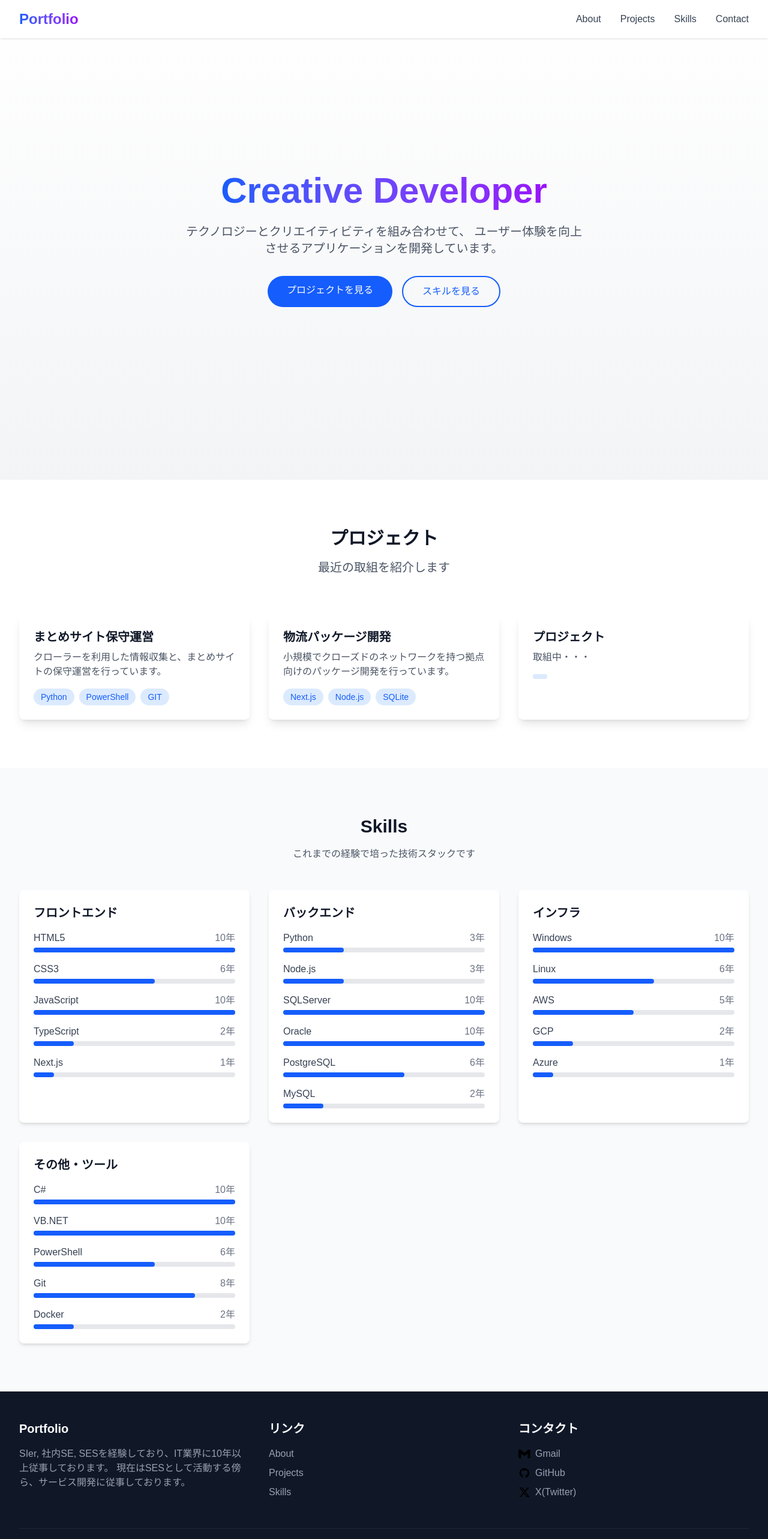
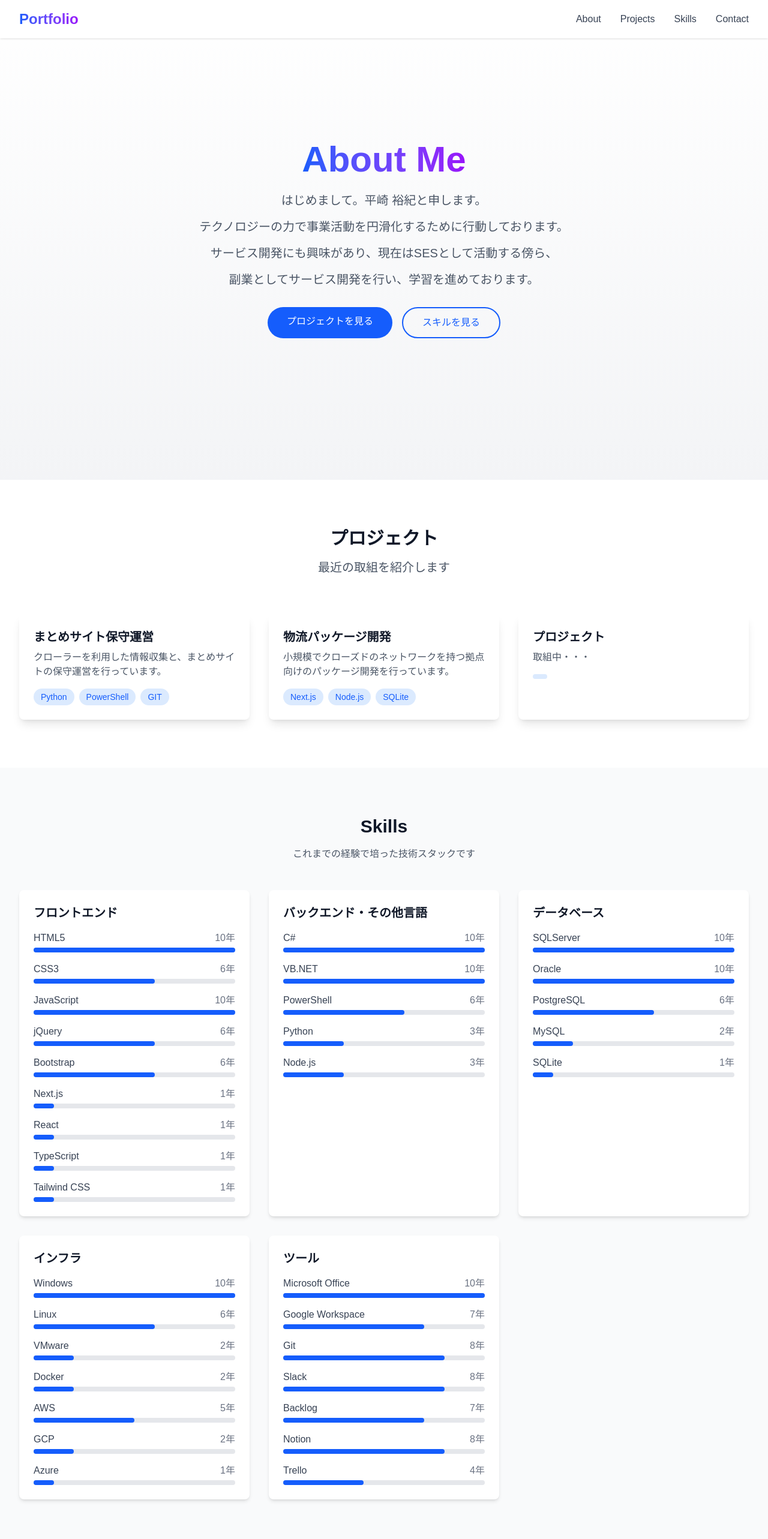
Before and after one commit to zakinori/next-js-practice, a Next.js app: page / in a window 1280 px wide. Shown: the top 2566 px of the page at 60% size. Built offline with nearby package versions, Linux system fonts and the light colour scheme.

Commit message:
feat: update-skills

```diff
--- a/app/components/Footer.tsx
+++ b/app/components/Footer.tsx
@@ -19,15 +19,15 @@ export const Footer = () => {
             viewport={{ once: true }}
             className="space-y-4"
           >
-            <h3 className="text-xl font-bold">Portfolio</h3>
+            <h3 className="text-xl font-bold">Career Overview</h3>
             <p className="text-gray-400">
-              SIer, 社内SE, SESを経験しており、IT業界に10年以上従事しております。
-              現在はSESとして活動する傍ら、サービス開発に従事しております。
+              SIer, 社内SE, SESを経験しており、IT業界に10年以上従事。
+              現在はSESとして活動する傍ら、サービス開発に着手中。
             </p>
           </motion.div>
 
           {/* リンクセクション */}
-          <motion.div
+          {/* <motion.div
             initial={{ opacity: 0, y: 20 }}
             whileInView={{ opacity: 1, y: 0 }}
             transition={{ duration: 0.5, delay: 0.1 }}
@@ -52,7 +52,7 @@ export const Footer = () => {
                 </Link>
               </li>
             </ul>
-          </motion.div>
+          </motion.div> */}
 
           {/* コンタクトセクション */}
           <motion.div
--- a/app/components/Hero.tsx
+++ b/app/components/Hero.tsx
@@ -19,18 +19,20 @@ export const Hero = () => {
             className="text-4xl sm:text-6xl font-bold text-gray-900 mb-6"
           >
             <span className="bg-gradient-to-r from-blue-600 to-purple-600 bg-clip-text text-transparent">
-              Creative Developer
+            About Me
             </span>
           </motion.h1>
-          <motion.p
+          <motion.div
             initial={{ opacity: 0, y: 20 }}
             animate={{ opacity: 1, y: 0 }}
             transition={{ duration: 0.8, delay: 0.4 }}
             className="text-xl text-gray-600 mb-8 max-w-2xl mx-auto"
           >
-            テクノロジーとクリエイティビティを組み合わせて、
-            ユーザー体験を向上させるアプリケーションを開発しています。
-          </motion.p>
+            <p className="mb-4">はじめまして。平崎 裕紀と申します。</p>
+            <p className="mb-4">テクノロジーの力で事業活動を円滑化するために行動しております。</p>
+            <p className="mb-4">サービス開発にも興味があり、現在はSESとして活動する傍ら、</p>
+            <p className="mb-4">副業としてサービス開発を行い、学習を進めております。</p>
+          </motion.div>
           <motion.div
             initial={{ opacity: 0, y: 20 }}
             animate={{ opacity: 1, y: 0 }}
--- a/app/data/skills.ts
+++ b/app/data/skills.ts
@@ -16,19 +16,32 @@ export const skillsData = {
         { name: "HTML5", years: 10 },
         { name: "CSS3", years: 6 },
         { name: "JavaScript", years: 10 },
-        { name: "TypeScript", years: 2 },
-        { name: "Next.js", years: 1 }
+        { name: "jQuery", years: 6 },
+        { name: "Bootstrap", years: 6 },
+        { name: "Next.js", years: 1 },
+        { name: "React", years: 1 },
+        { name: "TypeScript", years: 1 },
+        { name: "Tailwind CSS", years: 1 },
       ]
     },
     {
-      title: "バックエンド",
+      title: "バックエンド・その他言語",
       skills: [
+        { name: "C#", years: 10 },
+        { name: "VB.NET", years: 10 },
+        { name: "PowerShell", years: 6 },
         { name: "Python", years: 3 },
         { name: "Node.js", years: 3 },
+      ]
+    },
+    {
+      title: "データベース",
+      skills: [
         { name: "SQLServer", years: 10 },
         { name: "Oracle", years: 10 },
         { name: "PostgreSQL", years: 6 },
-        { name: "MySQL", years: 2 }
+        { name: "MySQL", years: 2 },
+        { name: "SQLite", years: 1 },
       ]
     },
     {
@@ -36,19 +49,23 @@ export const skillsData = {
       skills: [
         { name: "Windows", years: 10 },
         { name: "Linux", years: 6 },
+        { name: "VMware", years: 2 },
+        { name: "Docker", years: 2 },
         { name: "AWS", years: 5 },
         { name: "GCP", years: 2 },
-        { name: "Azure", years: 1 }
+        { name: "Azure", years: 1 },
       ]
     },
     {
-      title: "その他・ツール",
+      title: "ツール",
       skills: [
-        { name: "C#", years: 10 },
-        { name: "VB.NET", years: 10 },
-        { name: "PowerShell", years: 6 },
+        { name: "Microsoft Office", years: 10 },
+        { name: "Google Workspace", years: 7 },
         { name: "Git", years: 8 },
-        { name: "Docker", years: 2 }
+        { name: "Slack", years: 8 },
+        { name: "Backlog", years: 7 },
+        { name: "Notion", years: 8 },
+        { name: "Trello", years: 4 },
       ]
     }
   ]
```
